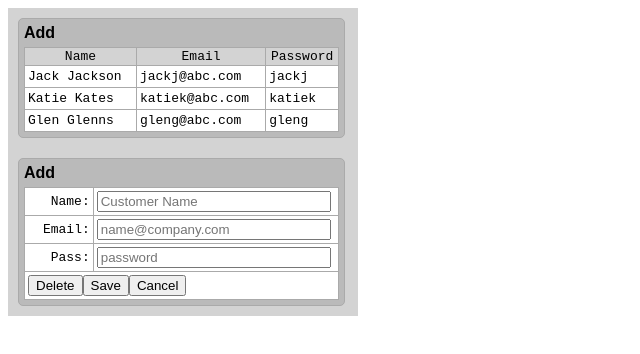
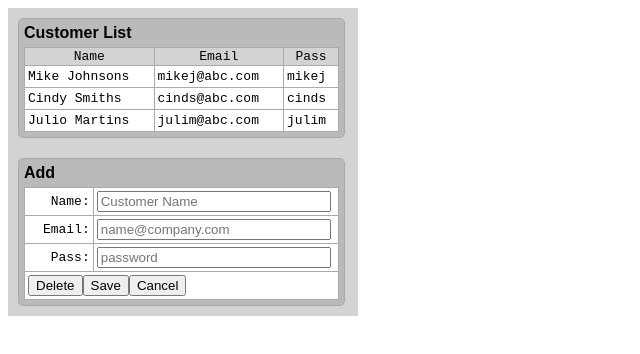
Before and after one commit to sdickson603/project-phase02-cust-app-starter, a React (Create React App) app: page / in a window 1280 px wide. Shown: the top 354 px of the page, without its empty margins (0-640 px from the left). Built offline with nearby package versions, Linux system fonts and the light colour scheme.

Commit message:
reworked a mistake, back up to page 11 of the ovw

```diff
--- a/src/App.js
+++ b/src/App.js
@@ -1,51 +1,37 @@
-import React, {useState} from 'react';
-import customers from './memdb.js'
-import'./App.css'; //allows for being able to reference styles
+import React, {useState, useEffect} from 'react';
+import './App.css';
+import { getAll, post, put, deleteById } from './memdb.js'
 
 function log(message){console.log(message);}
 
 export function App(params) {
   let blankCustomer = { "id": -1, "name": "", "email": "", "password": "" };
+  const [customers, setCustomers] = useState([]);
   const [formObject, setFormObject] = useState(blankCustomer);
   let mode = (formObject.id >= 0) ? 'Update' : 'Add';
+  useEffect(() => { getCustomers() }, []);
 
   const getCustomers =  function(){
     log("in getCustomers()");
+    setCustomers(getAll());
   }
 
-  const [customersList,setCustomersList] = useState(customers); //is this needed given lines 12-13?
-
-  const handleListClick = (item) => {
-    if (formObject.id === item.id) {//req 9, clicking on selected record removes the selection
-      setFormObject(blankCustomer);
-    } else {
-      setFormObject(item);
-    }
+  const handleListClick = function(item){
     log("in handleListClick()");
+    setFormObject(item)
   }
 
   const handleInputChange = function (event) {
-    const { name, value} = event.target;
-    setFormObject(prevState =>
-      ({
-        ...prevState,
-        [name]: value
-      }))
     log("in handleInputChange()");
   }
 
   let onCancelClick = function () {
     log("in onCancelClick()");
+    setFormObject(blankCustomer);
   }
 
-  let onDeleteClick = () => {
-      if (formObject.id >= 0) {//trying to delete the record in the customer list
-          const updatedCustomers = customersList.filter(customer => customer.id !== formObject.id);
-
-          setCustomersList(updatedCustomers);
-          log("in onDeleteClick()");
-          setFormObject(blankCustomer);
-      }
+  let onDeleteClick = function () {
+    log("in onDeleteClick()");
   }
 
   let onSaveClick = function () {
@@ -55,20 +41,20 @@
   return (
     <div>
       <div className="boxed" >
-        <h4>{mode}</h4>
+        <h4>Customer List</h4>
         <table id="customer-list">
           <thead>
             <tr>
               <th>Name</th>
               <th>Email</th>
-              <th>Password</th>
+              <th>Pass</th>
             </tr>
           </thead>
           <tbody>
-            {customersList.map(//referencing new updated list after
+            {customers.map(
               (item, index) => {
                 return (<tr key={item.id}
-                className={(item.id === formObject.id )?'selected': ''} //Step 14
+                className={ (item.id === formObject.id )?'selected': ''}
                 onClick={()=>handleListClick(item)}
                 >
                   <td>{item.name}</td>
@@ -93,7 +79,6 @@
                 type="text"
                 name="name"
                 value={formObject.name}
-                onChange={handleInputChange} //allows this field to be changesd
                 placeholder="Customer Name"
                 required /></td>
             </tr>
@@ -103,7 +88,6 @@
                 type="email"
                 name="email"
                 value={formObject.email}
-                onChange={handleInputChange} //allows this field to be changed
                 placeholder="name@company.com" /></td>
             </tr>
             <tr>
@@ -112,7 +96,6 @@
                 type="text"
                 name="password"
                 value={formObject.password}
-                onChange={handleInputChange} //allows this field to be changed
                 placeholder="password" /></td>
             </tr>
             <tr className="button-bar">
--- a/src/memdb.js
+++ b/src/memdb.js
@@ -1,22 +1,75 @@
-let items = [
+const items = [
     {
       "id": 0,
-      "name": "Jack Jackson",
-      "email": "jackj@abc.com",
-      "password": "jackj"
+      "name": "Mike Johnsons",
+      "email": "mikej@abc.com",
+      "password": "mikej"
     },
     {
-      "name": "Katie Kates",
-      "email": "katiek@abc.com",
-      "password": "katiek",
+      "name": "Cindy Smiths",
+      "email": "cinds@abc.com",
+      "password": "cinds",
       "id": 1
     },
     {
-      "name": "Glen Glenns",
-      "email": "gleng@abc.com",
-      "password": "gleng",
+      "name": "Julio Martins",
+      "email": "julim@abc.com",
+      "password": "julim",
       "id": 2
     }
   ]
 
-export default items;
+
+export function getAll(){
+    return items;
+}
+
+export function get(id) {
+    let result = null;
+    for( let item of items){
+        if(item.id === id){
+            result = item;
+        }
+    }
+  return result;
+}
+
+export function deleteById(id) {
+  let arrayIndex = getArrayIndexForId(id);
+  if( arrayIndex >= 0 && arrayIndex < items.length){
+    items.splice(arrayIndex,1);
+  }
+}
+
+export function post(item) {
+  let nextid = getNextId();
+  item.id = nextid;
+  items[items.length] = item;
+}
+
+export function put(id, item) {
+  for( let i = 0; i < items.length; i++){
+    if(items[i].id === id){
+      items[i] = item;
+      return;
+    }
+  }
+}
+
+function getArrayIndexForId(id){
+  for( let i = 0; i < items.length; i++){
+    if(items[i].id === id){
+      return i;
+    }
+  }
+  return -1;
+}
+
+
+function getNextId(){
+  let maxid = 0;
+  for( let item of items){
+    maxid = (item.id > maxid)?item.id:maxid;
+  }
+  return maxid + 1;
+}
```
